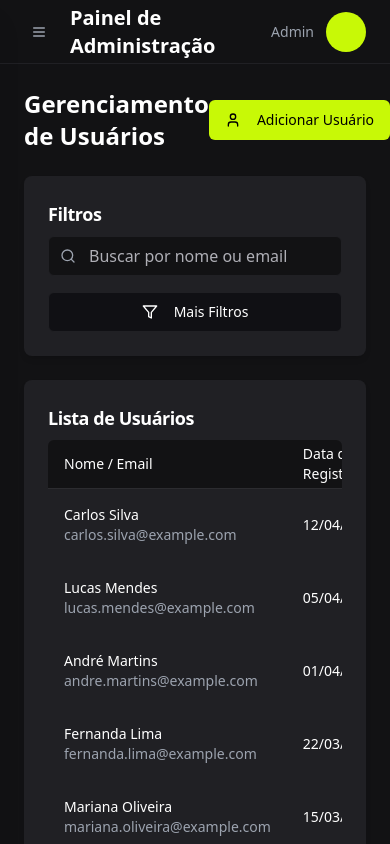
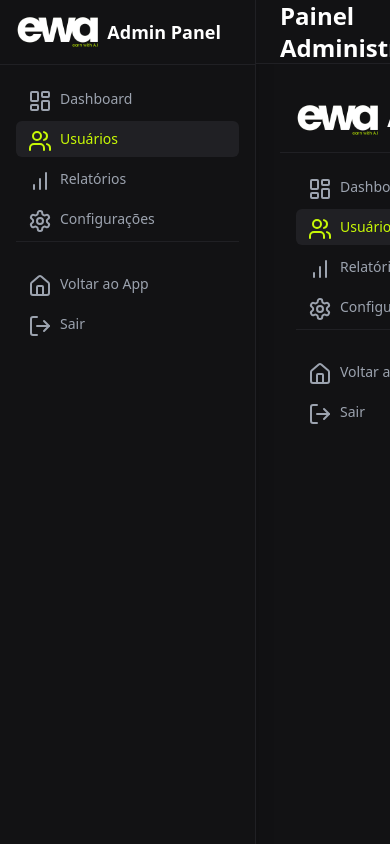
Before and after one commit to daniel-liberto/dark-bot-metrics, a React (Vite) app: page /admin/users in a window 390 px wide. Built offline with nearby package versions, Linux system fonts and the light colour scheme.

Commit message:
Implementando painel administrativo separado com layout próprio e navegação independente

```diff
--- a/src/AdminApp.tsx
+++ b/src/AdminApp.tsx
@@ -2,17 +2,18 @@ import { Routes, Route } from "react-router-dom";
 import AdminDashboard from "./pages/AdminDashboard";
 import AdminUsers from "./pages/AdminUsers";
 import AdminUserDetail from "./pages/AdminUserDetail";
+import { AdminLayout } from "./components/admin/AdminLayout";
 import "./App.css";
 
 function AdminApp() {
   return (
-    <div className="min-h-screen bg-crypto-darker text-white">
-      <Routes>
-        <Route path="/admin" element={<AdminDashboard />} />
-        <Route path="/admin/users" element={<AdminUsers />} />
-        <Route path="/admin/users/:userId" element={<AdminUserDetail />} />
-      </Routes>
-    </div>
+    <Routes>
+      <Route path="/admin" element={<AdminLayout><AdminDashboard /></AdminLayout>} />
+      <Route path="/admin/users" element={<AdminLayout><AdminUsers /></AdminLayout>} />
+      <Route path="/admin/users/:userId" element={<AdminLayout><AdminUserDetail /></AdminLayout>} />
+      {/* Adicione mais rotas administrativas conforme necessário */}
+      <Route path="/admin/*" element={<AdminLayout><AdminDashboard /></AdminLayout>} />
+    </Routes>
   );
 }
 
--- a/src/components/admin/AdminLayout.tsx
+++ b/src/components/admin/AdminLayout.tsx
@@ -1,95 +1,112 @@
+import { Link, useLocation } from "react-router-dom";
+import {
+  LayoutDashboard,
+  Users,
+  Settings,
+  LogOut,
+  BarChart,
+  Home
+} from "lucide-react";
+import { cn } from "@/lib/utils";
 
-import { useState, useEffect } from "react";
-import { AdminSidebar } from "./AdminSidebar";
-import { Button } from "@/components/ui/button";
-import { Menu } from "lucide-react";
+interface AdminSidebarItemProps {
+  icon: React.ReactNode;
+  label: string;
+  to: string;
+  active?: boolean;
+}
+
+const AdminSidebarItem = ({ icon, label, to, active }: AdminSidebarItemProps) => {
+  return (
+    <Link
+      to={to}
+      className={cn(
+        "flex items-center gap-3 rounded-md px-3 py-2 text-sm transition-colors mb-1",
+        active
+          ? "bg-crypto-card text-crypto-green"
+          : "text-gray-400 hover:bg-crypto-card hover:text-gray-100"
+      )}
+    >
+      <div className="h-5 w-5 flex-shrink-0">{icon}</div>
+      <span className="truncate">{label}</span>
+    </Link>
+  );
+};
 
 interface AdminLayoutProps {
   children: React.ReactNode;
 }
 
 export function AdminLayout({ children }: AdminLayoutProps) {
-  const [sidebarOpen, setSidebarOpen] = useState(true);
-  const [isMobile, setIsMobile] = useState(false);
-
-  // Detectar se é um dispositivo móvel com base na largura da tela
-  useEffect(() => {
-    const checkMobile = () => {
-      const mobile = window.innerWidth < 1024;
-      setIsMobile(mobile);
-
-      // Em dispositivos móveis, a sidebar deve começar fechada
-      if (mobile && sidebarOpen) {
-        setSidebarOpen(false);
-      }
-    };
-
-    // Verificar no carregamento inicial
-    checkMobile();
-
-    // Adicionar listener para redimensionamento
-    window.addEventListener('resize', checkMobile);
-
-    // Limpar listener quando componente for desmontado
-    return () => window.removeEventListener('resize', checkMobile);
-  }, []);
-
-  const toggleSidebar = () => {
-    setSidebarOpen(prevState => !prevState);
-  };
-
-  // Certificar que em mobile, a sidebar será visível apenas quando explicitamente aberta
-  useEffect(() => {
-    if (isMobile && !sidebarOpen) {
-      document.body.style.overflow = 'auto';
-    } else if (isMobile && sidebarOpen) {
-      document.body.style.overflow = 'hidden'; // Previne scroll quando sidebar está aberta em mobile
-    }
-
-    return () => {
-      document.body.style.overflow = 'auto';
-    };
-  }, [isMobile, sidebarOpen]);
+  const location = useLocation();
+  const path = location.pathname;
 
   return (
     <div className="flex h-screen w-screen bg-crypto-darker text-white overflow-hidden">
-      {/* Overlay para mobile quando a sidebar está aberta */}
-      {sidebarOpen && isMobile && (
-        <div
-          className="fixed inset-0 bg-black/60 z-10 lg:hidden transition-opacity duration-300"
-          onClick={toggleSidebar}
-          aria-hidden="true"
-        />
-      )}
+      {/* Admin Sidebar */}
+      <aside className="flex h-full w-64 flex-col border-r border-crypto-card bg-crypto-darker shadow-xl">
+        <div className="flex items-center justify-between p-4 border-b border-crypto-card">
+          <div className="flex items-center gap-2">
+            <img
+              src="/lovable-uploads/95b69adc-6713-4820-a66e-318c6416adbc.png"
+              alt="Logo"
+              className="h-8 object-contain logo-glow"
+            />
+            <span className="text-lg font-bold text-white">Admin Panel</span>
+          </div>
+        </div>
 
-      {/* Sidebar com animação de transição */}
-      <div
-        className={`fixed lg:relative z-30 h-screen transition-all duration-300 ease-in-out ${
-          sidebarOpen ? "translate-x-0 w-64" : isMobile ? "-translate-x-full w-64" : "w-20"
-        }`}
-      >
-        <AdminSidebar isCollapsed={!sidebarOpen && !isMobile} />
-      </div>
+        <nav className="flex-1 space-y-1 p-4">
+          <AdminSidebarItem
+            icon={<LayoutDashboard />}
+            label="Dashboard"
+            to="/admin"
+            active={path === "/admin"}
+          />
+          <AdminSidebarItem
+            icon={<Users />}
+            label="Usuários"
+            to="/admin/users"
+            active={path === "/admin/users" || path.startsWith("/admin/users/")}
+          />
+          <AdminSidebarItem
+            icon={<BarChart />}
+            label="Relatórios"
+            to="/admin/reports"
+            active={path === "/admin/reports"}
+          />
+          <AdminSidebarItem
+            icon={<Settings />}
+            label="Configurações"
+            to="/admin/settings"
+            active={path === "/admin/settings"}
+          />
 
+          <div className="pt-6 mt-6 border-t border-crypto-card">
+            <AdminSidebarItem
+              icon={<Home />}
+              label="Voltar ao App"
+              to="/"
+            />
+            <AdminSidebarItem
+              icon={<LogOut />}
+              label="Sair"
+              to="/logout"
+            />
+          </div>
+        </nav>
+      </aside>
+
+      {/* Main Content Area */}
       <div className="flex flex-1 flex-col overflow-hidden">
         <header className="flex h-16 items-center justify-between border-b border-crypto-card bg-crypto-darker px-6">
-          <div className="flex items-center">
-            <Button
-              variant="ghost"
-              size="icon"
-              className="h-9 w-9 text-gray-400 lg:hidden flex items-center justify-center mr-4"
-              onClick={toggleSidebar}
-              aria-label="Menu"
-            >
-              <Menu className="h-5 w-5" />
-            </Button>
-            <h1 className="text-xl font-bold text-white">Painel de Administração</h1>
-          </div>
-          <div className="flex items-center gap-3">
+          <h1 className="text-2xl font-bold text-white">Painel Administrativo</h1>
+
+          <div className="flex items-center gap-4">
             <span className="text-sm text-gray-400">Admin</span>
-            <div className="h-10 w-10 rounded-full bg-crypto-green" />
           </div>
         </header>
+
         <main className="flex-1 overflow-auto p-6">
           {children}
         </main>
--- a/src/components/dashboard/Sidebar.tsx
+++ b/src/components/dashboard/Sidebar.tsx
@@ -114,13 +114,18 @@ export function Sidebar({ isCollapsed = false }: SidebarProps) {
           badge={isCollapsed ? undefined : 3}
           isCollapsed={isCollapsed}
         />
-        <SidebarItem
-          icon={<ShieldAlert />}
-          label="Admin Dashboard"
-          to="/admin"
-          active={path.startsWith("/admin")}
-          isCollapsed={isCollapsed}
-        />
+        <a
+          href="/admin"
+          className={cn(
+            "flex items-center gap-3 rounded-md px-3 py-2 text-sm transition-colors",
+            "text-gray-400 hover:bg-crypto-card hover:text-gray-100"
+          )}
+        >
+          <div className="h-5 w-5 flex-shrink-0"><ShieldAlert /></div>
+          {!isCollapsed && (
+            <span className="truncate">Admin Dashboard</span>
+          )}
+        </a>
       </nav>
 
       <div className="border-t border-crypto-card p-4">
```
